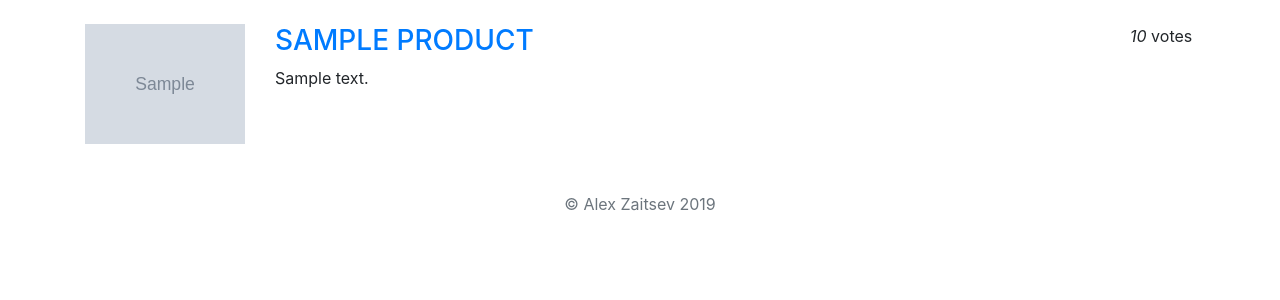
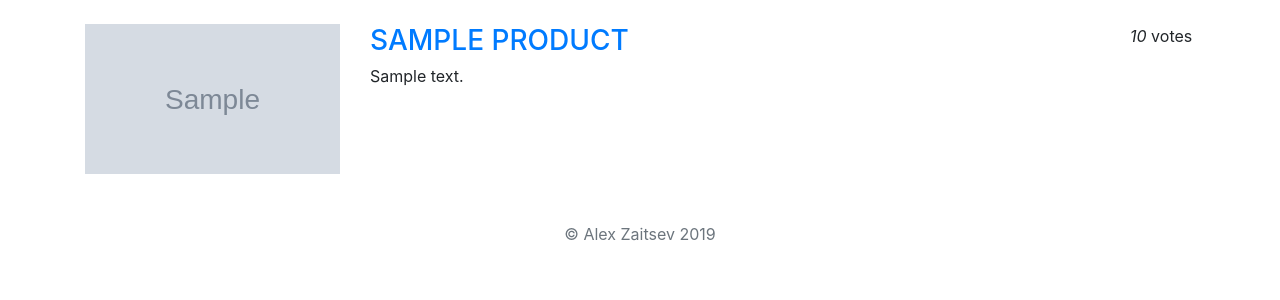
Before and after one commit to alexzaitsev/mn-projects, a Django app: page / in a window 1280 px wide. Shown: the part 66-366 px from the top of the page. Run offline with Django 3.2, Linux system fonts and the light colour scheme; tables that the repository leaves empty hold one stand-in row (values such as "Sample post"); grey boxes marked "Sample" are stand-in pictures; some libraries are stand-ins or nearby versions.

Commit message:
Polishing

```diff
--- /dev/null
+++ b/producthuntclone/static/style.css
@@ -0,0 +1,6 @@
+.img-icon {
+  object-fit: cover; /* Do not scale the image */
+  object-position: center; /* Center the image within the element */
+  width: 100%;
+  max-height: 150px;
+}
--- a/producthuntclone/templates/base.html
+++ b/producthuntclone/templates/base.html
@@ -5,11 +5,15 @@
     <link rel="stylesheet" href="https://stackpath.bootstrapcdn.com/bootstrap/4.3.1/css/bootstrap.min.css"
           integrity="sha384-ggOyR0iXCbMQv3Xipma34MD+dH/1fQ784/j6cY/iJTQUOhcWr7x9JvoRxT2MZw1T" crossorigin="anonymous">
     <script src="https://kit.fontawesome.com/589e9a454c.js"></script>
+    <link rel="stylesheet" href="{% static 'style.css' %}"/>
 
     <title>Marganets Projects
         {% block title %}
         {% endblock %}
     </title>
+
+    {% block head %}
+    {% endblock %}
 </head>
 <body>
 
--- a/products/models.py
+++ b/products/models.py
@@ -17,6 +17,3 @@ class Product(models.Model):
 
     def pub_date_pretty(self):
         return self.pub_date.strftime('%e %b %Y')
-
-    def summary(self):
-        return self.body if len(self.body) <= 100 else f'{self.body[:100].strip()}...'
--- a/products/templates/products/home.html
+++ b/products/templates/products/home.html
@@ -1,4 +1,20 @@
 {% extends 'base.html' %}
+
+{% block head %}
+
+
+    <style>
+        .l3 {
+            line-height: 2.5ex;
+            height: 7.5ex; /* 2.5ex for each visible line */
+            overflow: hidden;
+        }
+    </style>
+
+
+{% endblock %}
+
+
 {% block content %}
 
 
@@ -6,12 +22,12 @@
     <br>
     {% for product in products %}
         <div class="row">
-            <div class="col-2">
-                <img src="{{ product.icon.url }}" class="img-fluid" height="200"/>
+            <div class="col-3">
+                <img src="{{ product.icon.url }}" class="img-icon"/>
             </div>
-            <div class="col-9">
+            <div class="col-8">
                 <h3><a href="{% url 'detail' product.pk %}">{{ product.title|upper }}</a></h3>
-                <p>{{ product.summary }}</p>
+                <p class="l3">{{ product.body }}</p>
             </div>
             <div class="col-1">
                 <p><i>{{ product.votes_total }}</i> vote{{ product.votes_total|pluralize }}</p>
```
Also changed, not shown: products/test_models.py (+1 -22 lines).
